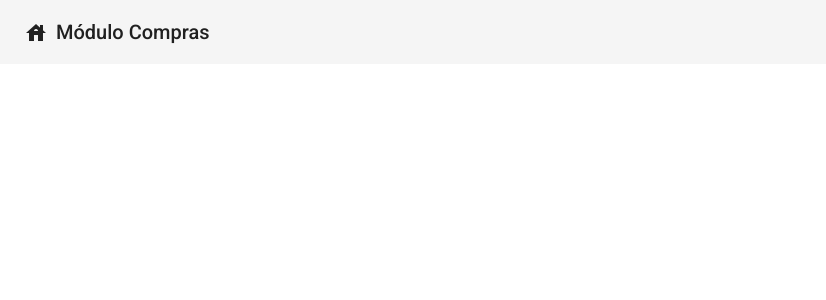
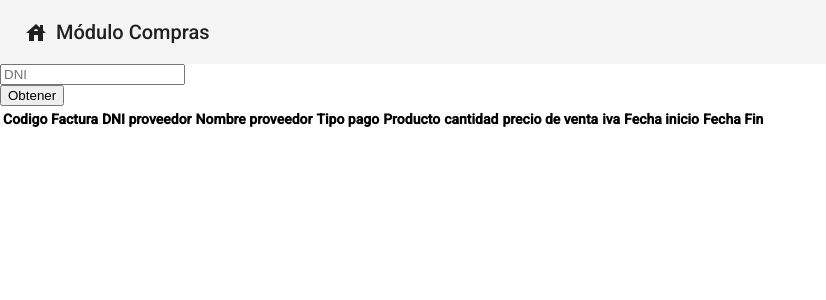
Before and after one commit to RGAC98/app-compras, an Angular app: page /reportes in a window 1280 px wide. Before the commit this address led to /. Shown: the top 300 px of the page, without its empty margins (0-826 px from the left). Built offline with nearby package versions, Linux system fonts and the light colour scheme.

Commit message:
feat: servicio api-compras
Se ha creado un servicio general para el consumo del api compras y se ha creado el componente de factura detalle

```diff
--- /dev/null
+++ b/src/app/_services/api-compras.service.ts
@@ -0,0 +1,19 @@
+import { Injectable } from '@angular/core';
+import {HttpClient} from '@angular/common/http'
+import { CompileMetadataResolver } from '@angular/compiler';
+
+@Injectable({
+  providedIn: 'root'
+})
+export class ApiComprasService
+{
+  ruta = 'https://utn-compras-api.herokuapp.com'
+
+  constructor(private compras: HttpClient)
+  {}
+
+  getFacturaDetallePorProveedorDNI(dni)
+  {
+    return this.compras.get(this.ruta+"/factura_detalle/proveedor/"+dni)
+  }
+}
--- a/src/app/app-routing.module.ts
+++ b/src/app/app-routing.module.ts
@@ -2,9 +2,11 @@ import { NgModule } from '@angular/core';
 import { RouterModule, Routes } from '@angular/router';
 
 import { CabeceraClienteComponent } from "./factura_cabecera/cabecera-cliente/cabecera-cliente.component";
+import {ReportesComponent} from './factura_detalle/reportes/reportes.component'
 
 const routes: Routes = [
   {path: 'cabeceras', component: CabeceraClienteComponent},
+  {path: 'reportes', component: ReportesComponent}
 ];
 
 @NgModule({
--- a/src/app/app.module.ts
+++ b/src/app/app.module.ts
@@ -10,11 +10,13 @@ import { MaterialModule } from './shared/material/material.module';
 import { HttpClientModule } from '@angular/common/http';
 
 import { CabeceraClienteComponent } from './factura_cabecera/cabecera-cliente/cabecera-cliente.component';
+import { ReportesComponent } from './factura_detalle/reportes/reportes.component';
 
 @NgModule({
   declarations: [
     AppComponent,
     CabeceraClienteComponent,
+    ReportesComponent,
   ],
   imports: [
     HttpClientModule,
--- /dev/null
+++ b/src/app/factura_detalle/reportes/reportes.component.html
@@ -0,0 +1,38 @@
+<div>
+    <input type="text" placeholder="DNI" [(ngModel)]="dni" [ngModelOptions]="{standalone: true}" required>
+</div>
+<div>
+    <button type="submit" (click)="ObtenerFacturasDetallePorProveedorDNI()">Obtener</button>
+</div>
+<div>
+    <table>
+        <thead>
+            <tr>
+                <th>Codigo Factura</th>
+                <th>DNI proveedor</th>
+                <th>Nombre proveedor</th>
+                <th>Tipo pago</th>
+                <th>Producto</th>
+                <th>cantidad</th>
+                <th>precio de venta</th>
+                <th>iva</th>
+                <th>Fecha inicio</th>
+                <th>Fecha Fin</th>
+            </tr>
+        </thead>
+        <tbody>
+            <tr *ngFor = "let factura of reporte">
+                <td>{{factura.fcab_id}}</td>
+                <td>{{factura.prv_dni}}</td>
+                <td>{{factura.prv_nombre}}</td>
+                <td>{{factura.fcab_tipo_pago}}</td>
+                <td>{{factura.fpro_producto}}</td>
+                <td>{{factura.fpro_cantidad}}</td>
+                <td>{{factura.fpro_pvp}}</td>
+                <td>{{factura.fpro_iva}}</td>
+                <td>{{factura.fcab_fecha_init}}</td>
+                <td>{{factura.fcab_fecha_fin}}</td>
+            </tr>
+        </tbody>
+    </table>
+</div>
--- /dev/null
+++ b/src/app/factura_detalle/reportes/reportes.component.ts
@@ -0,0 +1,30 @@
+import { Component, OnInit } from '@angular/core';
+import {ApiComprasService} from '../../_services/api-compras.service'
+
+@Component({
+  selector: 'app-reportes',
+  templateUrl: './reportes.component.html',
+  styleUrls: ['./reportes.component.css']
+})
+
+export class ReportesComponent implements OnInit
+{
+  dni: any
+  reporte: Array<any> = []
+
+  constructor(private compras_api: ApiComprasService)
+  {}
+
+  ngOnInit(): void
+  {}
+
+  ObtenerFacturasDetallePorProveedorDNI()
+  {
+    console.log(this.dni)
+    this.compras_api.getFacturaDetallePorProveedorDNI(this.dni).subscribe((respuesta: any) =>{
+      this.reporte = respuesta.facturas
+      console.log(this.reporte)
+    })
+  }
+
+}
```
Also changed, not shown: src/app/_services/proveedores.service.ts (deleted, +0 -22 lines), src/app/factura_detalle/reportes/reportes.component.css (added), src/app/proveedor/proveedor.txt (added).
